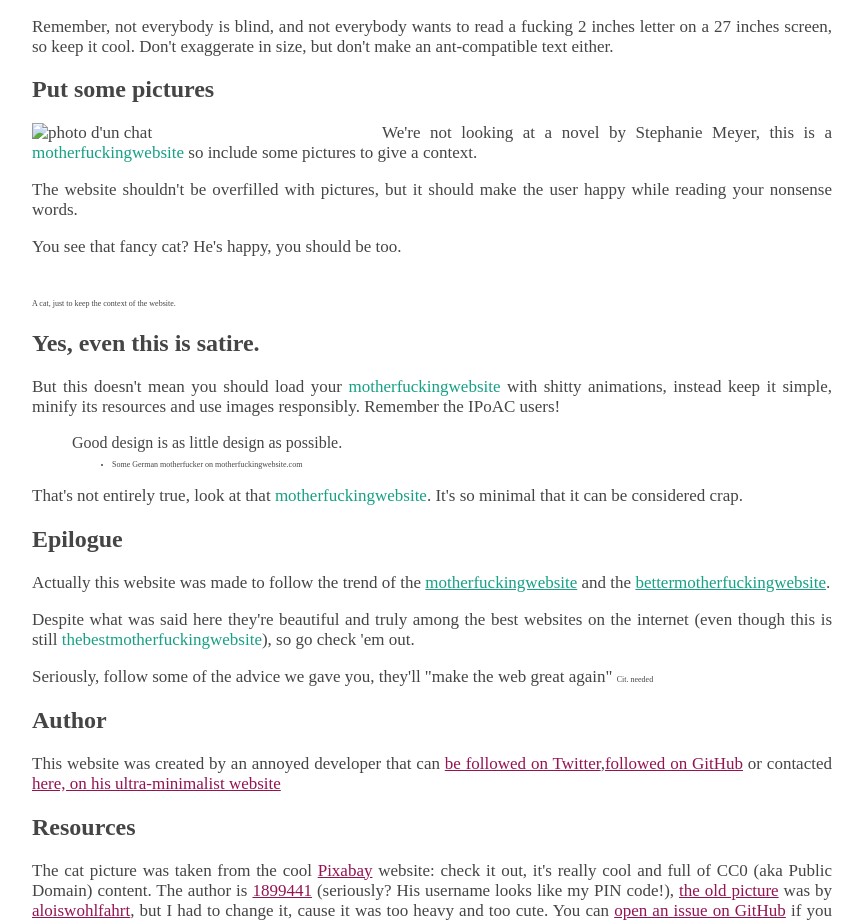
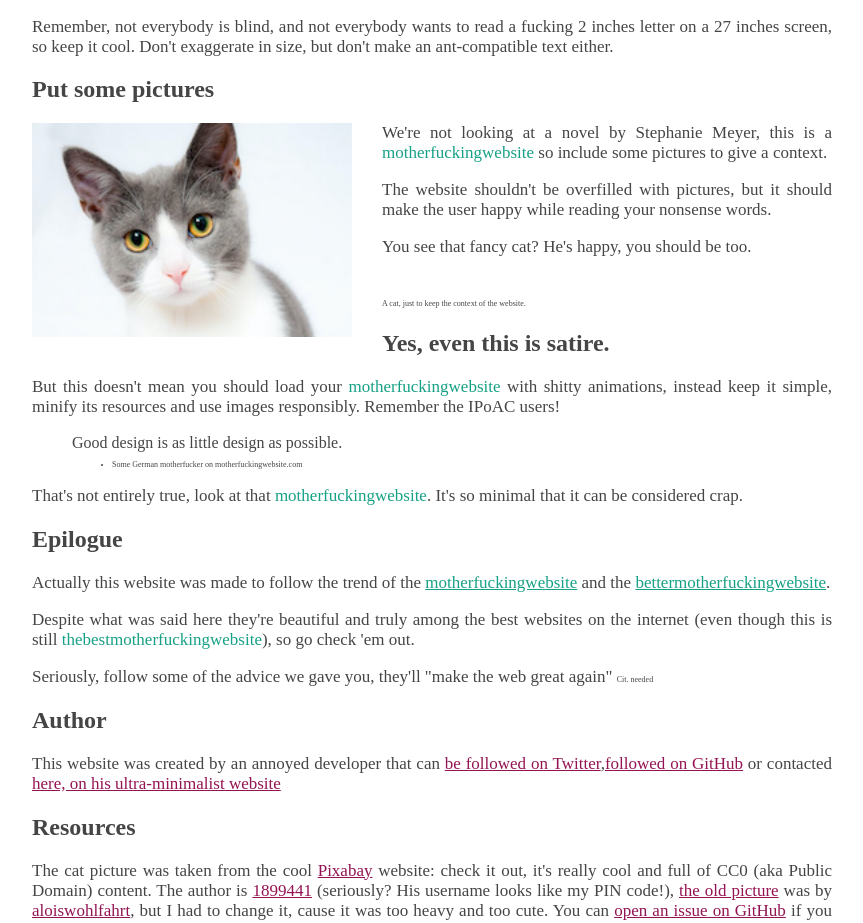
Before and after one commit to hestanoff/hestanoff.github.io, a plain HTML site: page index.html in a window 1280 px wide. Shown: the part 1403-2326 px from the top of the page, without its empty margins (208-1071 px from the left). Drawn offline with Linux system fonts and the light colour scheme; files whose address does not match are found by name.

Commit message:
Update index.html

```diff
--- a/index.html
+++ b/index.html
@@ -122,7 +122,7 @@
 <h2>Put some pictures
 </h2>
 <p>
-<img src="Desktop/BEST/cat.png" class="imagegauche" alt="photo d'un chat" />
+<img src="cat.png" class="imagegauche" alt="photo d'un chat" />
 </p>
 <p>We're not looking at a novel by Stephanie Meyer, this is a <span class="green">motherfuckingwebsite</span> so include some pictures to give a context.
 </p>
```
